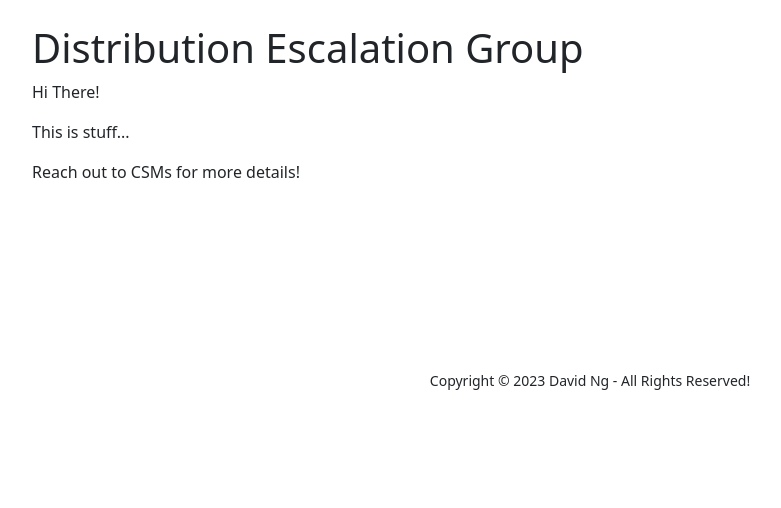
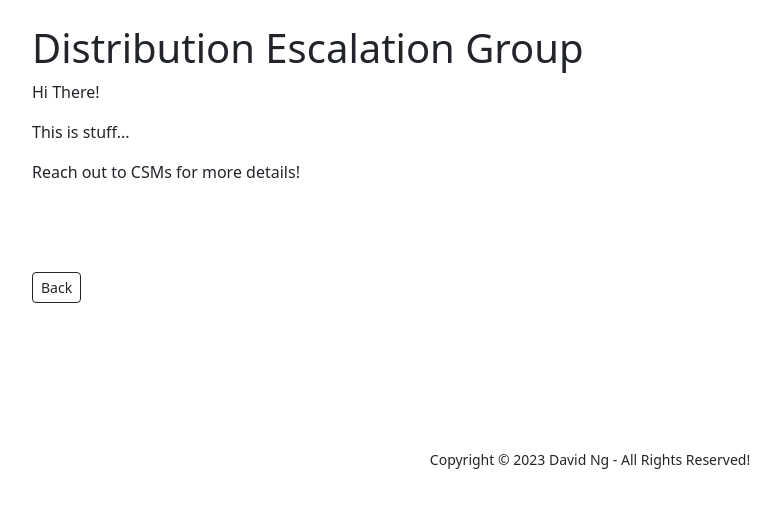
Before and after one commit to ksngdavid/apjccsmwxcc, a Node server app: page /distiescalate.html in a window 1280 px wide. Shown: the part 56-564 px from the top of the page, without its empty margins (50-831 px from the left). Run offline with Node 20, Linux system fonts and the light colour scheme; some libraries are stand-ins or nearby versions.

Commit message:
Added BACK button for distiescalate

```diff
--- a/views/distiescalate.handlebars
+++ b/views/distiescalate.handlebars
@@ -2,3 +2,5 @@
 <p> Hi There!</p>
 <p>{{ stuff}}</p>
 <p>{{morestuff}}</p>
+<br/><br/><br/>
+<a class="btn btn-outline-dark btn-sm" href="/" role="button">Back</a>
```
